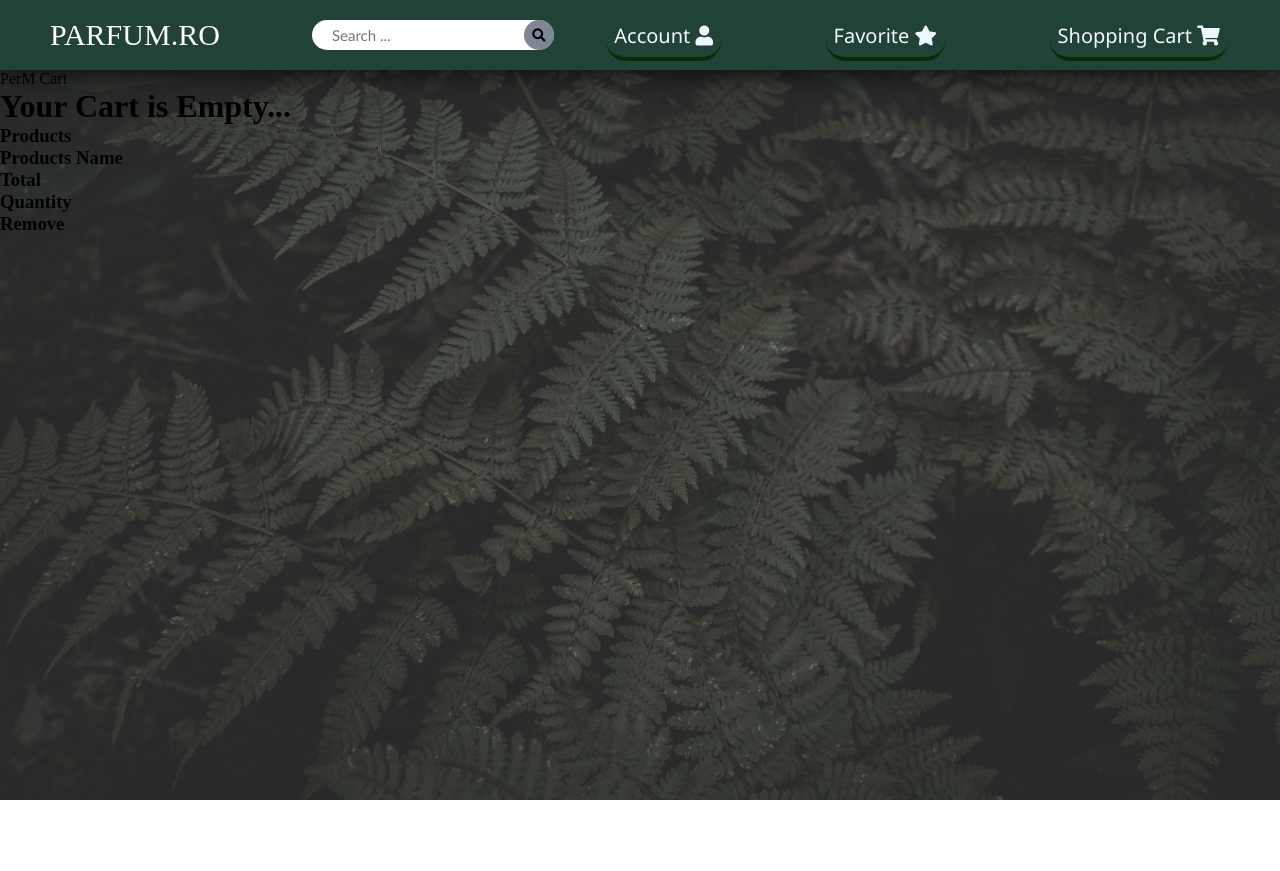
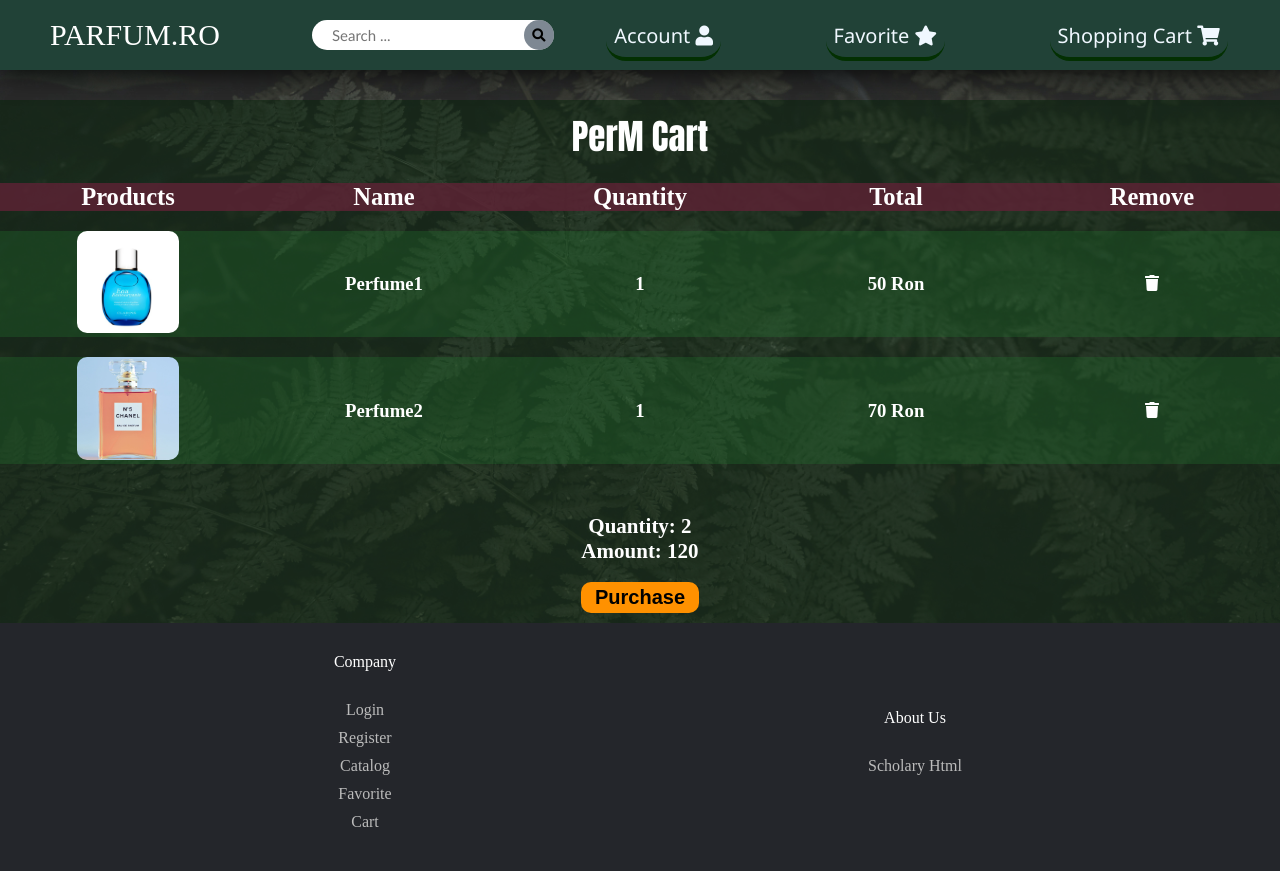
Before and after one commit to ChiscariSamuelA3/TehnologiiWeb-PerM-PerfumeWebManager, a plain HTML site: page PerM/cart.html in a window 1280 px wide. Before the commit the page ends 800 px from the top, so only its background shows below. Drawn offline with Linux system fonts and the light colour scheme.

Commit message:
(dummy) cart

```diff
--- a/PerM/cart.html
+++ b/PerM/cart.html
@@ -42,28 +42,28 @@
             <i class="fa fa-user"></i>
           </a>
           <ul class="dropdown">
-            <li><a href="Login.html">Login</a></li>
-            <li><a href="Register.html">Register</a></li>
+            <li><a href="#">My Profile</a></li>
+            <li><a href="#">Logout</a></li>
           </ul>
         </li>
 
         <li class="account-y">
-          <a href="Login.html" class="text">
-            <i class="fas fa-sign-in-alt"></i>
+          <a href="#" class="text">
+            <i class="fa fa-user-cog"></i>
           </a>
 
-          <a href="Login.html" class="icon">
-            <i class="fas fa-sign-in-alt">&nbsp;IN</i>
+          <a href="#" class="icon">
+            <i class="fa fa-user-cog"></i>
           </a>
         </li>
 
         <li class="account-y">
-          <a href="Register.html" class="text">
-            <i class="fas fa-sign-in-alt"></i>
+          <a href="#" class="text">
+            <i class="fa fa-power-off"></i>
           </a>
 
-          <a href="Register.html" class="icon">
-            <i class="fas fa-sign-in-alt">&nbsp;UP</i>
+          <a href="#" class="icon">
+            <i class="fa fa-user-times"></i>
           </a>
         </li>
 
@@ -95,6 +95,7 @@
       </div>
     </header>
 
+    <!--Shopping Cart-->
     <div id="cart-container">
       <p id="cart-title">PerM Cart</p>
       <div id="empty-cart">
@@ -103,21 +104,85 @@
       <div id="cart-with-items">
         <div class="cart-colums">
           <h3>Products</h3>
-          <h3>Products Name</h3>
+          <h3>Name</h3>
+          <h3>Quantity</h3>
           <h3>Total</h3>
-          <h3>Quantity</h3>
           <h3>Remove</h3>
         </div>
-        <div id="item-body">
 
+        <!--dummy add-to-cart item-->
+        <div class="item-body" id="item1">
+          <div class="product-img">
+            <a href="http://google.com">
+                <img src="images/parfum1.jpg" alt="parfum-alt" />
+            </a>
+          </div>
+          <div class="product-name">
+            <h3>Perfume1</h3>
+          </div>
+          <div class="product-quantity">
+            <h3>1</h3>
+          </div>
+          <div class="product-total">
+            <h3>50 Ron</h3>
+          </div>
+          <div class="product-remove">
+            <i class="fa fa-trash"></i>
+          </div>
         </div>
+
+        <div class="item-body" id="item2">
+          <div class="product-img">
+            <a href="http://google.com">
+                <img src="images/parfum2.jpg" alt="parfum-alt" />
+            </a>
+          </div>
+          <div class="product-name">
+            <h3>Perfume2</h3>
+          </div>
+          <div class="product-quantity">
+            <h3>1</h3>
+          </div>
+          <div class="product-total">
+            <h3>70 Ron</h3>
+          </div>
+          <div class="product-remove">
+            <i class="fa fa-trash"></i>
+          </div>
+        </div>
+
         <div id="total">
-          <h3 id="total-items"></h3>
-          <h2 id="total-amount"></h2>
-          <h3 id="you-saved"></h3>
+          <h3 id="total-items">Quantity: 2</h3>
+          <h3 id="total-amount">Amount: 120 </h3>
+          <br><button class="purchase">Purchase</button>
         </div>
+
       </div>
     </div>
 
+    <footer class="footer">
+      <div class="container-footer">
+      <div class="row">
+          <div class="footer-col">
+              <h4>Company</h4>
+              <ul>
+                  <li><a href="Login.html">Login</a></li>
+                  <li><a href="Register.html">Register</a></li>
+                  <li><a href="index.html">Catalog</a></li>
+                  <li><a href="#">Favorite</a></li>
+                  <li><a href="cart.html">Cart</a></li>
+
+              </ul>
+          </div>
+          <div class="footer-col">
+              <h4>About Us</h4>
+              <ul>
+                  <li><a href="/Scholary HTML/index.html">Scholary Html</a></li>
+              </ul>
+          </div>
+      </div>
+    </div>
+
+  </footer>
   </body>
 </html>
--- a/PerM/style.css
+++ b/PerM/style.css
@@ -177,7 +177,7 @@ ul.dropdown li {
     text-align: center;
     flex-direction: column;
     background-color: rgb(138, 138, 138);
-    opacity: 0.5;
+    opacity: 0.9;
     transition: all 0.5s;
   }
 
@@ -460,8 +460,107 @@ ul.dropdown li {
   color: yellow;
 }
 
+/*Shopping Cart*/
+#cart-container {
+  margin-top: 30px;
+  background-color: rgba(7, 37, 11, 0.5);
+}
 
+#cart-title {
+  text-align: center;
+  font-size: 35px;
+  font-family: Impact;
+  color:#ffffff;
+  padding: 10px 10px;
+}
 
+#empty-cart {
+  display: none;
+  padding: 50px 50px;
+  text-align: center;
+  color:#ffffff;
+  background-color: rgba(94, 34, 53, 0.8);
+  width: 50%;
+  border-radius: 40px;
+  margin-top: 10px;
+  margin-left: auto;
+  margin-right: auto;
+}
+
+#cart-with-items {
+  margin-top: 10px;
+}
+
+.cart-colums {
+  display: grid;
+  grid-template-columns: repeat(5,1fr);
+  justify-items: center;
+  color: white;
+  background-color: rgba(94, 34, 53, 0.8);
+  font-size: 21px;
+}
+
+.item-body {
+  margin-top: 20px;
+  display: grid;
+  grid-template-columns: repeat(5,1fr);
+  justify-items: center;
+  color: white;
+  align-items: center;
+  background-color: rgba(35, 119, 46, 0.3);
+}
+
+.product-img {
+  width: 40%;
+}
+
+.product-img:hover{
+  width: 42%;
+}
+
+.product-img img {
+  width: 100%;
+  border-radius: 10px;
+  cursor: pointer;
+}
+
+.product-remove {
+  cursor: pointer;
+}
+
+#total {
+  margin-top: 40px;
+  padding: 10px 20px;
+  display:grid;
+  justify-content: center;
+}
+
+#total h3 {
+  font-size: 21px;
+  font-weight: bold;
+  color: #ffffff;
+  text-align: center;
+}
+
+.purchase {
+  font-weight: bold;
+  font-size: 20px;
+  border-radius: 10px;
+  border: none;
+  padding: 4px 4px;
+  cursor: pointer;
+  background-color: #FF9100;
+}
+
+.purchase:hover {
+  background-color: #FF5959;
+}
+
+@media (max-width: 1000px) {
+  .product-img:hover {
+    width: 60%;
+  }
+}
 
 /* Footer */
 
```
